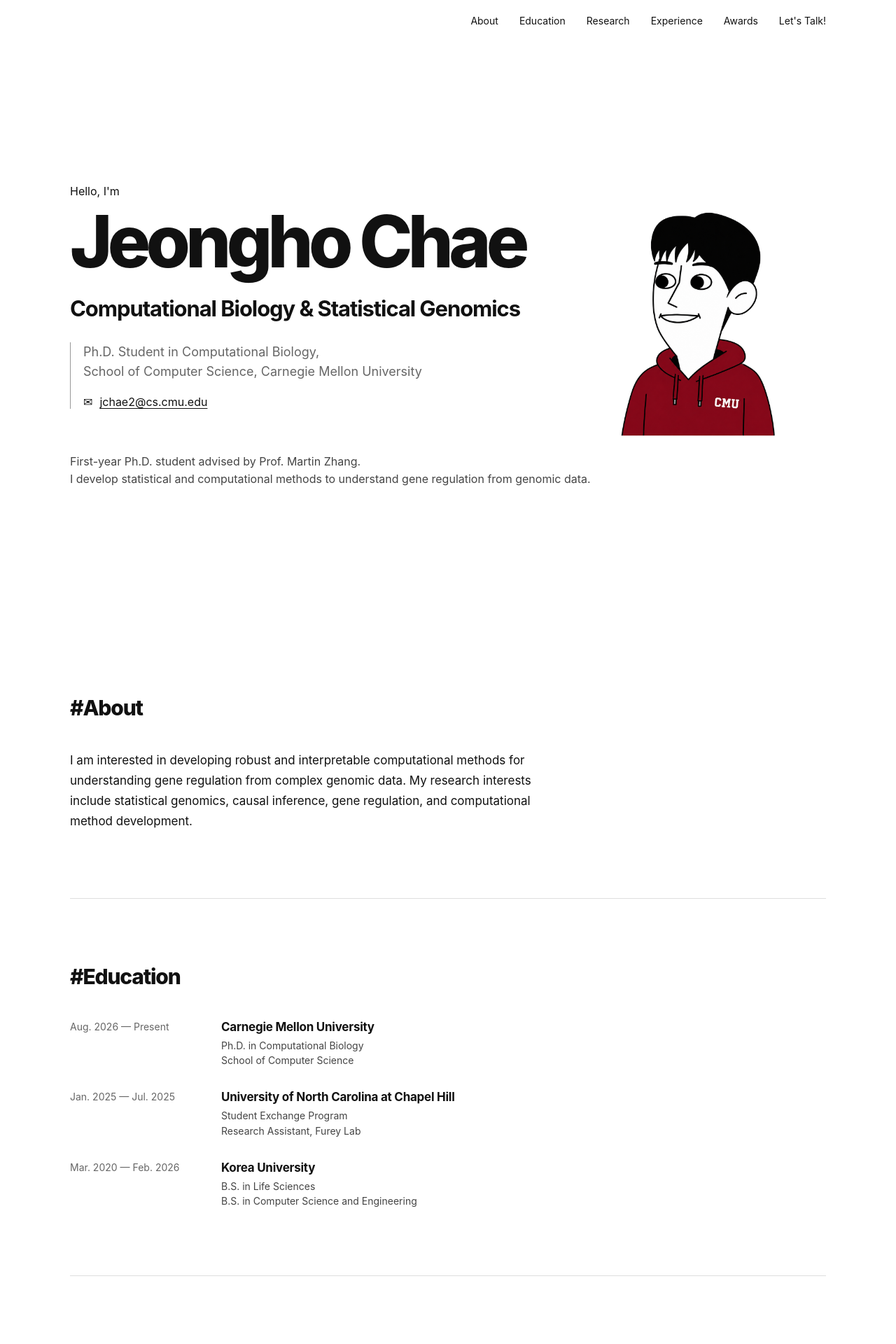
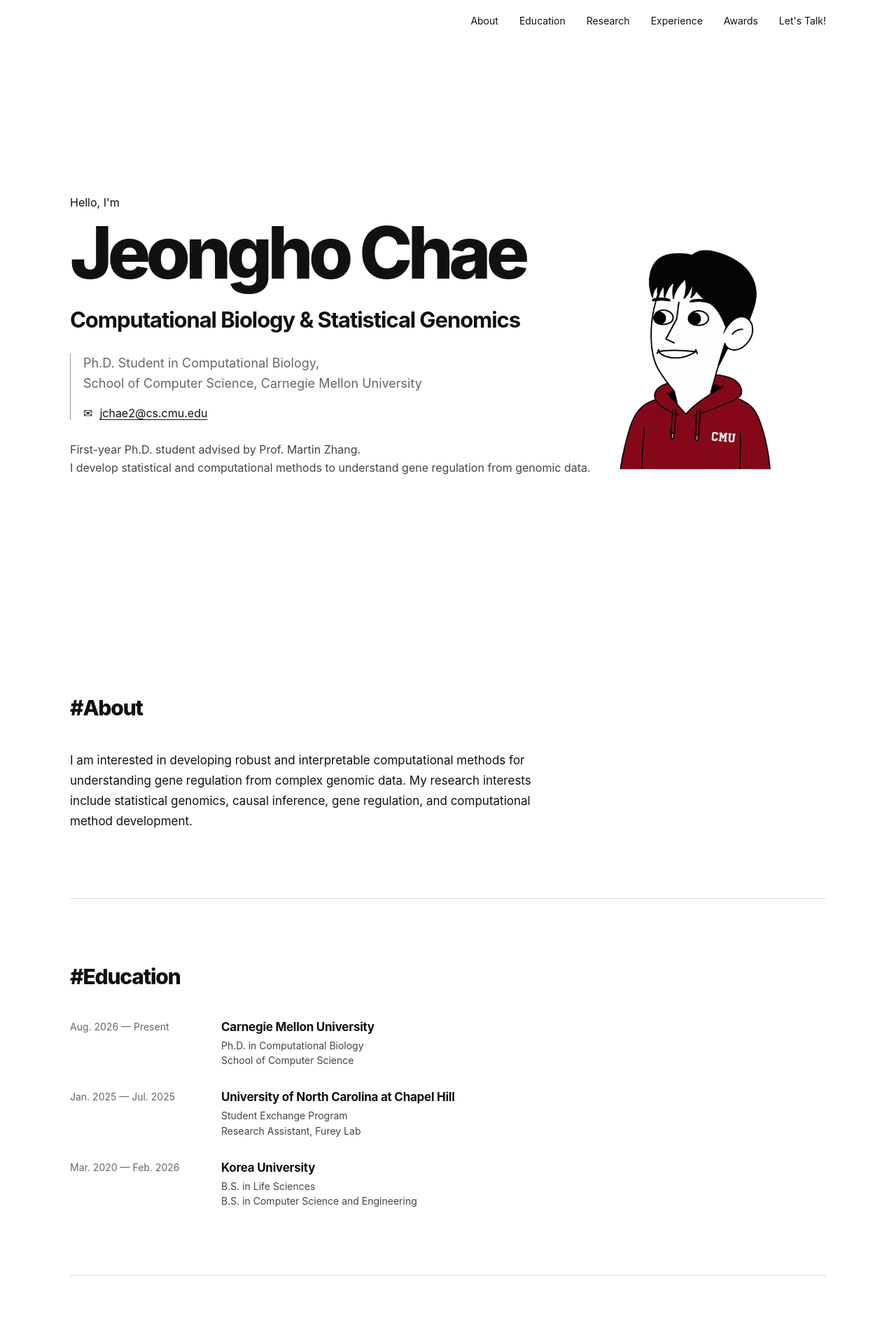
Before and after one commit to chae-jh/chae-jh.github.io, a Jekyll site: the page index.html, which Jekyll copies as it is, in a window 1280 px wide. Shown: the top 1920 px of the page at 70% size. Built offline with Jekyll 4.4.1, drawn with Linux system fonts in a browser that asks for light colours.

Commit message:
Update index.html

```diff
--- a/index.html
+++ b/index.html
@@ -120,18 +120,20 @@
       line-height: 1.4;
     }
 
+    /*
+      The image is removed from the normal layout flow,
+      so it cannot affect text spacing.
+    */
     .hero-main {
+      position: relative;
       width: 100%;
 
-      display: grid;
-      grid-template-columns: minmax(0, 1fr) 320px;
-      gap: 50px;
-
-      align-items: stretch;
+      padding-right: 350px;
     }
 
     .hero-main-text {
       min-width: 0;
+      max-width: 760px;
     }
 
     .hero h1 {
@@ -195,28 +197,32 @@
        ========================= */
 
     .hero-image {
-      min-width: 0;
+      position: absolute;
+
+      top: 6px;
+      right: 10px;
+
+      width: 320px;
 
       display: flex;
-      align-items: stretch;
       justify-content: center;
+      align-items: flex-start;
 
-      overflow: visible;
+      pointer-events: none;
     }
 
     .hero-image img {
       display: block;
 
-      height: 100%;
-      width: auto;
+      width: 320px;
+      height: auto;
 
-      max-width: 320px;
+      max-width: 100%;
 
       object-fit: contain;
-      object-position: center;
 
-      transform: translateX(-24px) scale(1.20);
-      transform-origin: center;
+      transform: translateX(-18px) scale(1.18);
+      transform-origin: center top;
     }
 
     .hero-extra {
@@ -450,9 +456,9 @@
       }
 
       .hero-main {
-        grid-template-columns: 1fr;
+        position: static;
 
-        gap: 45px;
+        padding-right: 0;
       }
 
       .hero h1 {
@@ -476,7 +482,15 @@
       }
 
       .hero-image {
+        position: static;
+
+        width: auto;
+
+        margin-top: 45px;
+
         justify-content: flex-start;
+
+        pointer-events: auto;
       }
 
       .hero-image img {
@@ -571,8 +585,6 @@
 
           <div class="hero-main">
 
-            <!-- LEFT -->
-
             <div class="hero-main-text">
 
               <h1>
@@ -607,22 +619,16 @@
 
             </div>
 
-
-            <!-- RIGHT -->
-
             <div class="hero-image">
 
               <img
-                src="avatar.png?v=6"
+                src="avatar.png?v=7"
                 alt="Jeongho Chae illustration"
               >
 
             </div>
 
           </div>
-
-
-          <!-- BELOW BOTH -->
 
           <div class="hero-extra">
 
```
